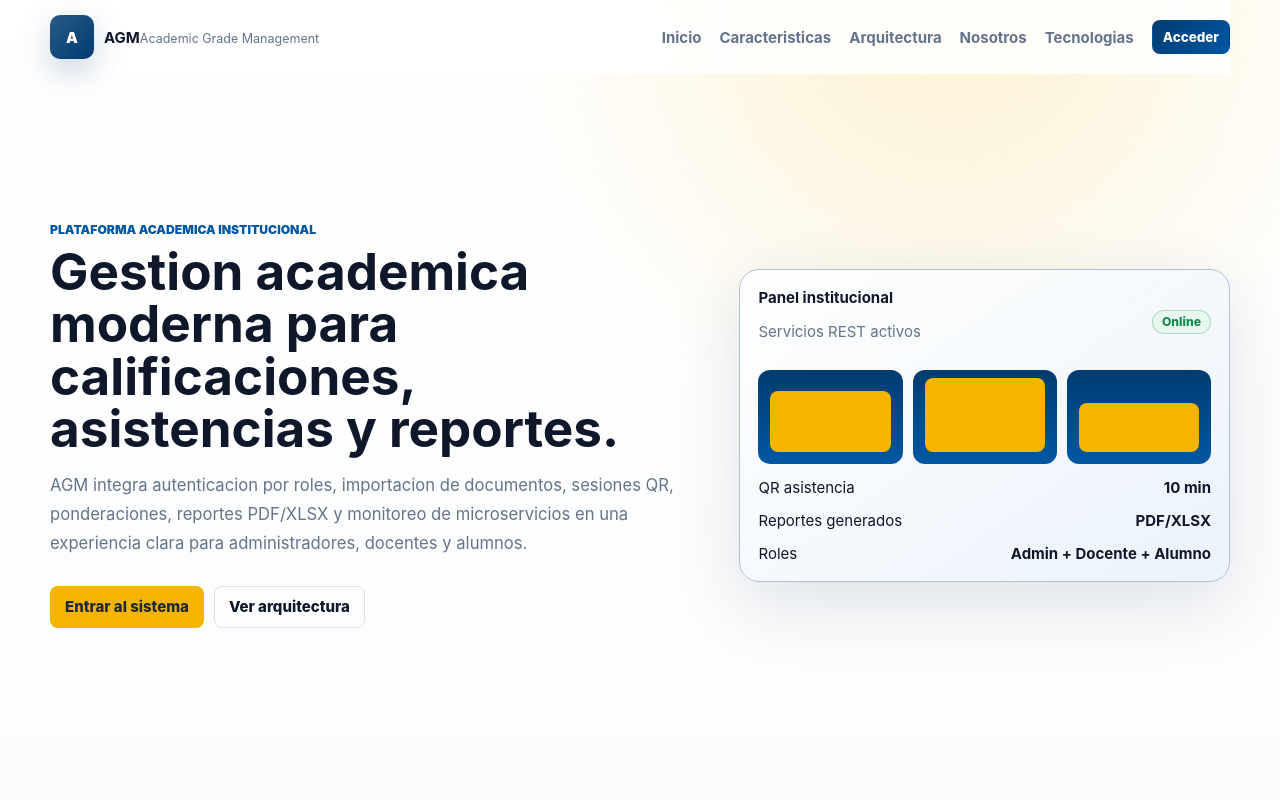
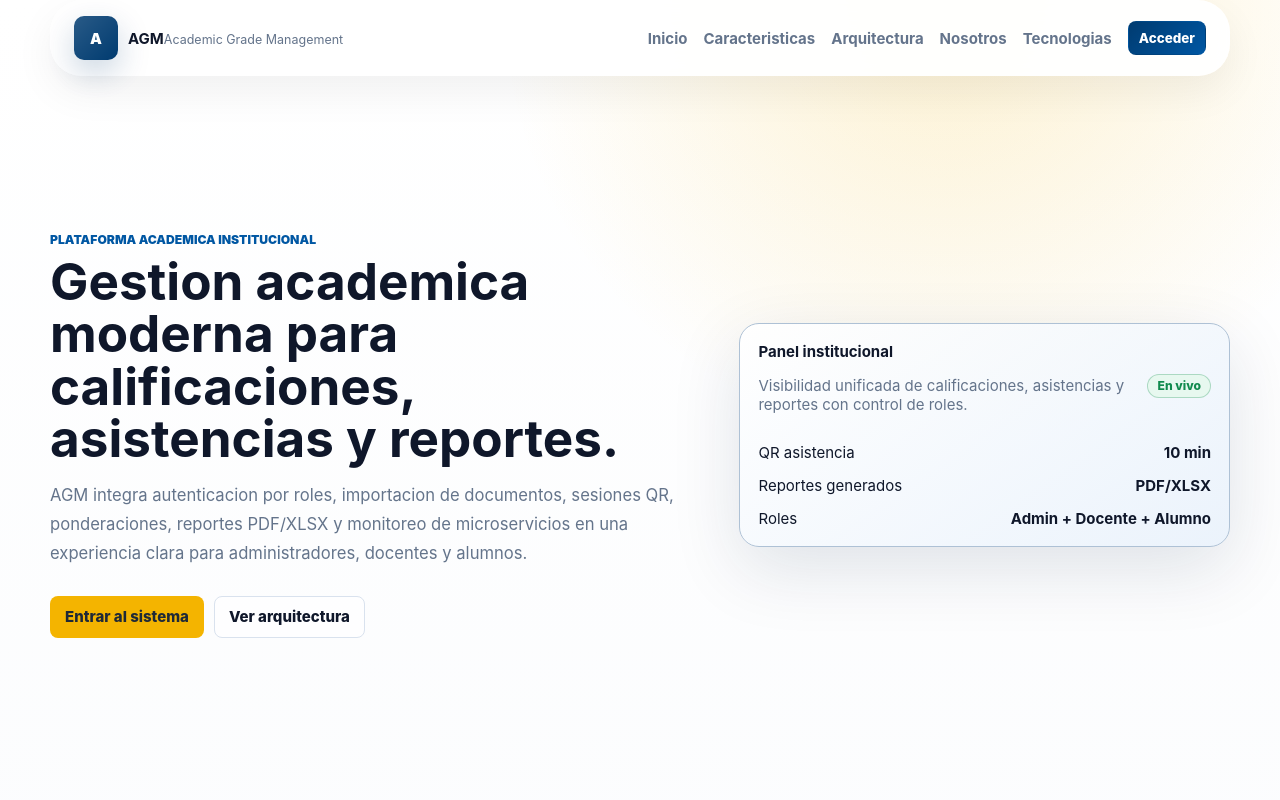
Before and after one commit to SennDev/Project-SW-Michoacanos-Frontend, an Angular app: page / in a window 1280 px wide. Shown: the top 800 px of the page. Built offline with nearby package versions, Linux system fonts and the light colour scheme.

Commit message:
Correciones de diseno
se crearon espaciados y eliminacion de cierto contenido dentro del landing page para tener un mejor diseno dentro de la pagina

```diff
--- a/src/app/screens/public/landing/landing.screen.html
+++ b/src/app/screens/public/landing/landing.screen.html
@@ -35,14 +35,9 @@
       <div class="hero-preview-header">
         <div>
           <strong>Panel institucional</strong>
-          <p class="muted">Servicios REST activos</p>
+          <p class="muted">Visibilidad unificada de calificaciones, asistencias y reportes con control de roles.</p>
         </div>
-        <span class="status-badge success">Online</span>
-      </div>
-      <div class="hero-preview-bars">
-        <span class="hero-preview-bar" style="--height: 64%"></span>
-        <span class="hero-preview-bar" style="--height: 78%"></span>
-        <span class="hero-preview-bar" style="--height: 52%"></span>
+        <span class="status-badge success">En vivo</span>
       </div>
       <div class="hero-preview-row">
         <span>QR asistencia</span>
--- a/src/app/screens/public/landing/landing.screen.scss
+++ b/src/app/screens/public/landing/landing.screen.scss
@@ -1,3 +1,27 @@
+.public-nav {
+  display: flex;
+  gap: 1rem;
+  justify-content: space-between;
+  align-items: center;
+  flex-wrap: wrap;
+  padding: 1rem 1.5rem;
+  margin-bottom: 0.5rem;
+  border-radius: 2rem;
+  background: rgba(255, 255, 255, 0.95);
+  box-shadow: 0 16px 40px rgba(0, 0, 0, 0.06);
+}
+
+.nav-links {
+  display: flex;
+  flex-wrap: wrap;
+  gap: 1rem;
+  align-items: center;
+}
+
+.nav-links a {
+  white-space: nowrap;
+}
+
 .landing-hero {
   display: grid;
   grid-template-columns: minmax(0, 1.02fr) minmax(340px, 0.78fr);
@@ -24,6 +48,20 @@
   text-align: center;
 }
 
+.hero-preview-copy {
+  margin: 1rem 0 1.4rem;
+  color: var(--agm-text);
+  line-height: 1.6;
+}
+
+.public-section > .section-heading {
+  margin-bottom: 1.6rem;
+}
+
+.public-section > .section-heading + .section-copy {
+  margin-bottom: 1.8rem;
+}
+
 .about-strip {
   display: grid;
   grid-template-columns: minmax(0, 1fr) auto;
```
